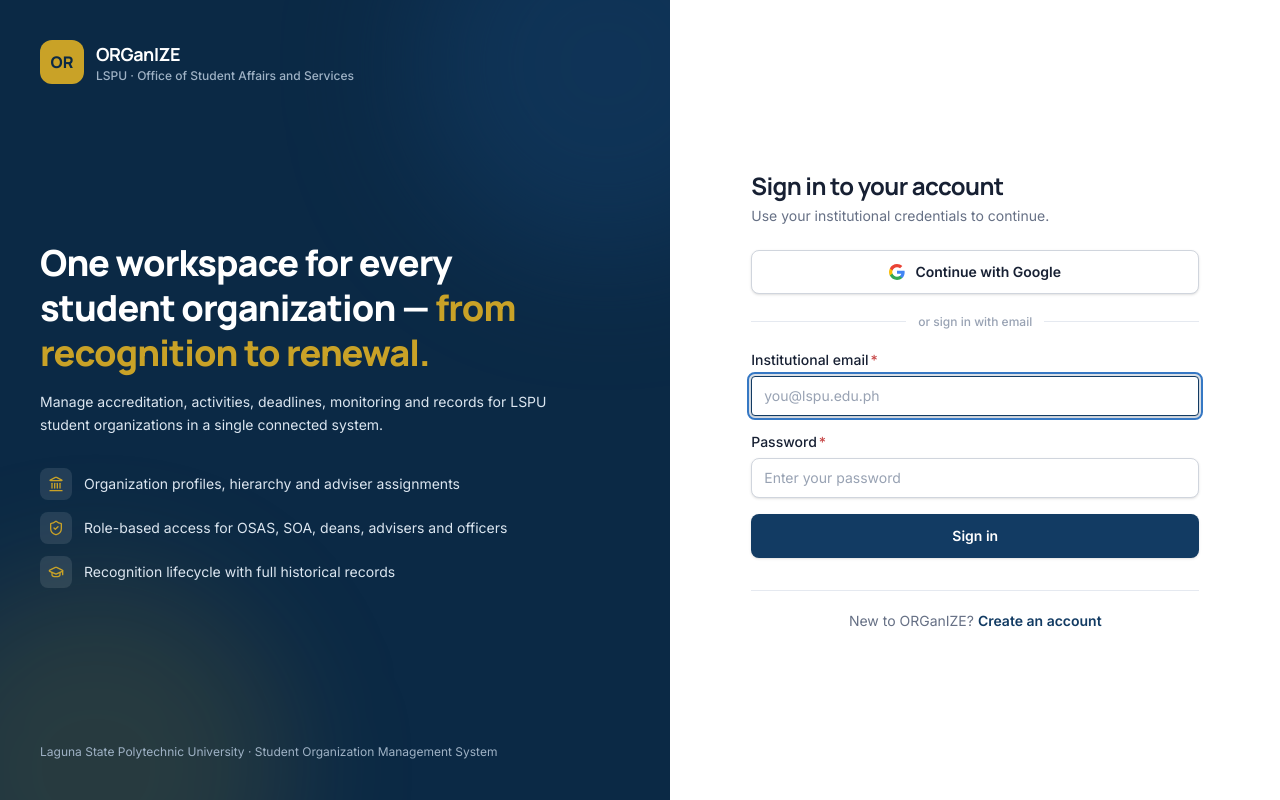
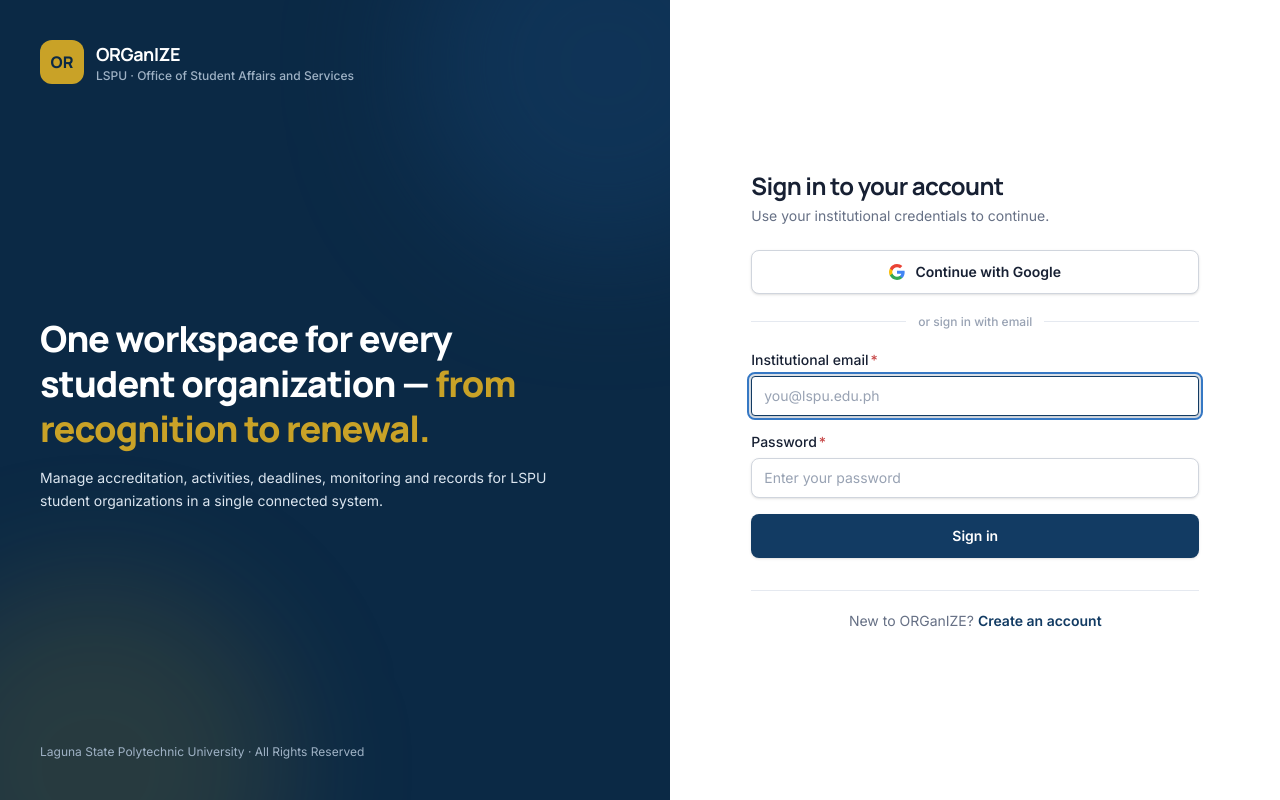
Before and after one commit to jaspuuu/Capstone, a Next.js app: page /login in a window 1280 px wide. Built offline with nearby package versions, Linux system fonts and the light colour scheme; no server answers.

Commit message:
Branding: drop feature bullets, All Rights Reserved tagline

```diff
--- a/src/app/(auth)/login/page.tsx
+++ b/src/app/(auth)/login/page.tsx
@@ -1,7 +1,6 @@
 import type { Metadata } from "next";
 import Link from "next/link";
 import { redirect } from "next/navigation";
-import { GraduationCap, Landmark, ShieldCheck } from "lucide-react";
 import { Alert } from "@/components/ui/alert";
 import { getSessionUser } from "@/lib/auth/session";
 import { LoginForm } from "./login-form";
@@ -88,24 +87,10 @@
             Manage accreditation, activities, deadlines, monitoring and records for LSPU student
             organizations in a single connected system.
           </p>
-          <ul className="mt-8 space-y-3 text-sm text-sidebar-text-secondary">
-            {[
-              { icon: Landmark, text: "Organization profiles, hierarchy and adviser assignments" },
-              { icon: ShieldCheck, text: "Role-based access for OSAS, SOA, deans, advisers and officers" },
-              { icon: GraduationCap, text: "Recognition lifecycle with full historical records" },
-            ].map(({ icon: Icon, text }) => (
-              <li key={text} className="flex items-center gap-3">
-                <span className="flex size-8 shrink-0 items-center justify-center rounded-lg bg-white/10">
-                  <Icon className="size-4 text-gold" aria-hidden />
-                </span>
-                {text}
-              </li>
-            ))}
-          </ul>
         </div>
 
         <p className="relative text-xs text-sidebar-text-muted">
-          Laguna State Polytechnic University · Student Organization Management System
+          Laguna State Polytechnic University · All Rights Reserved
         </p>
       </div>
 
--- a/src/app/layout.tsx
+++ b/src/app/layout.tsx
@@ -18,7 +18,7 @@
     template: "%s | ORGanIZE",
   },
   description:
-    "Student Organization Management System of the Laguna State Polytechnic University Office of Student Affairs and Services.",
+    "Official system of the Laguna State Polytechnic University Office of Student Affairs and Services. All rights reserved.",
 };
 
 export default function RootLayout({ children }: LayoutProps<"/">) {
```
